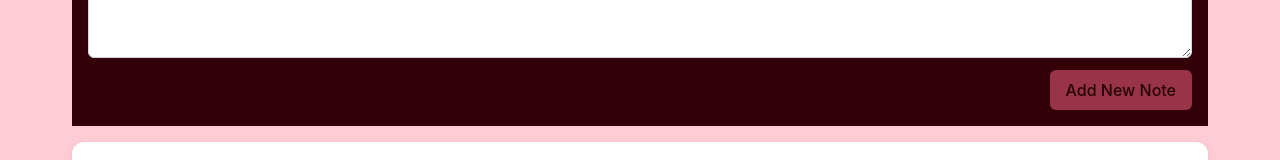
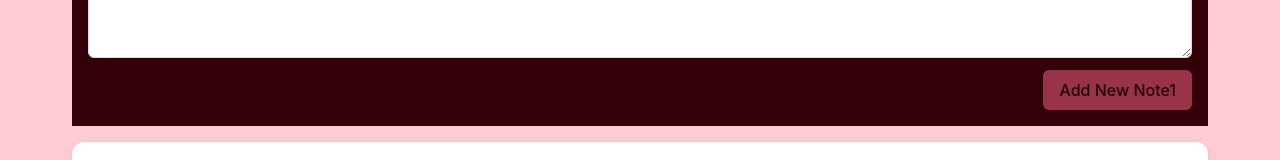
Before and after one commit to Sibelozlemgul/noteslist-vue, a Vue app: page /#/ in a window 1280 px wide. Shown: the part 186-346 px from the top of the page. Built offline with nearby package versions, Linux system fonts and the light colour scheme.

Commit message:
new Note added

```diff
--- a/src/Views/NotesView.vue
+++ b/src/Views/NotesView.vue
@@ -10,7 +10,7 @@
     <div class="field is-grouped is-grouped-right">
       <div class="control">
         <button :disabled="!newNote" class="button is-link is-danger" @click.prevent="addNote">
-          Add New Note
+          Add New Note1
         </button>
       </div>
     </div>
```
